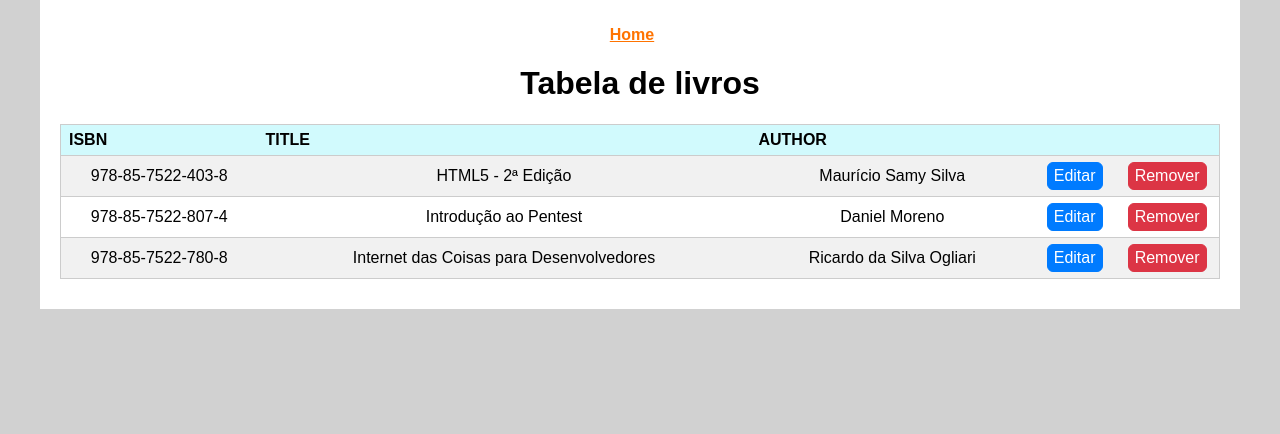
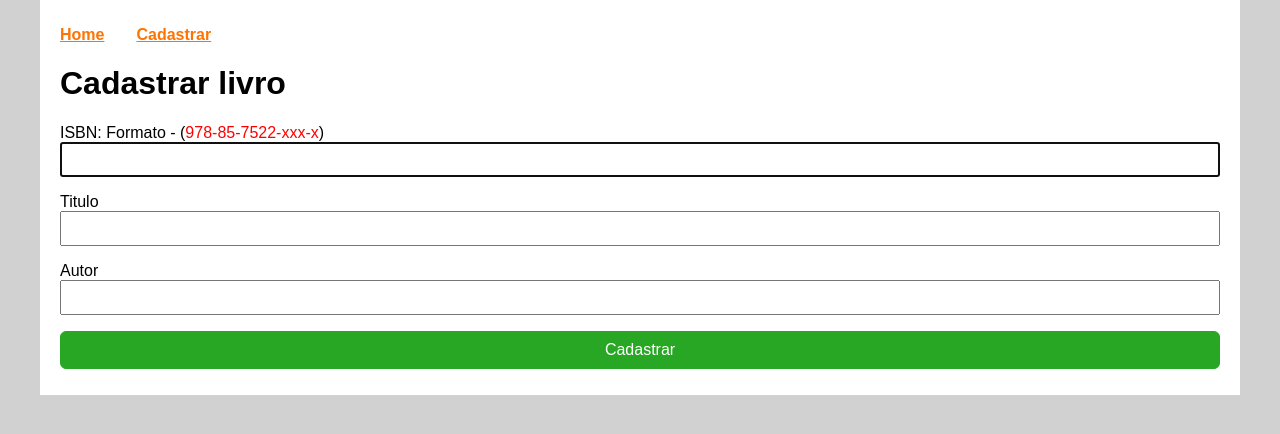
Before and after one commit to cristianoidelfonso/crud-livros-react, a React (Create React App) app: page /cadastrar in a window 1280 px wide. Shown: the top 434 px of the page. Built offline with nearby package versions, Linux system fonts and the light colour scheme.

Commit message:
Passo 03 - Chamando o form de cadastro

```diff
--- a/src/App.js
+++ b/src/App.js
@@ -1,6 +1,9 @@
 import React, { Component } from 'react';
+import { BrowserRouter as Router, Switch, Route } from 'react-router-dom';
 import Menu from "./components/Menu";
 import TableBooks from "./components/TableBooks";
+import CreateBook from './components/CreateBook';
+import NotFound from './components/NotFound';
 import './App.css';
 
 class App extends Component {
@@ -30,10 +33,14 @@ class App extends Component {
 
   render() {
     return (
-      <div className="App">
+      <Router>
         <Menu />
-        <TableBooks livros={this.state.livros} />
-      </div>
+        <Switch>
+          <Route exact path="/" render={() => <TableBooks livros={this.state.livros}/> } />
+          <Route exact path="/cadastrar" render={() => <CreateBook /> } />
+          <Route component={NotFound} />
+        </Switch>
+      </Router>
     );
   }
 }
--- a/src/components/CreateBook.js
+++ b/src/components/CreateBook.js
@@ -1,4 +1,7 @@
-function CreateBook() {
+import React, { Component } from 'react';
+
+class CreateBook extends Component {
+  render(){
     return(
       <form>
         <h1>Cadastrar livro</h1>
@@ -22,4 +25,5 @@ function CreateBook() {
       </form>
     );
   }
+}
 export default CreateBook;
--- a/src/components/Menu.js
+++ b/src/components/Menu.js
@@ -1,8 +1,12 @@
-function Menu(){
+import React from 'react';
+import { Link } from "react-router-dom";
+
+const Menu = props => {
   return(
     <nav className="menu">
       <ul>
-        <li><a href="#">Home</a></li>
+        <li><Link to="/">Home</Link></li>
+        <li><Link to="/cadastrar">Cadastrar</Link></li>
       </ul>
     </nav>
   );
```
Lines whose indentation alone changed are shown as unchanged.
